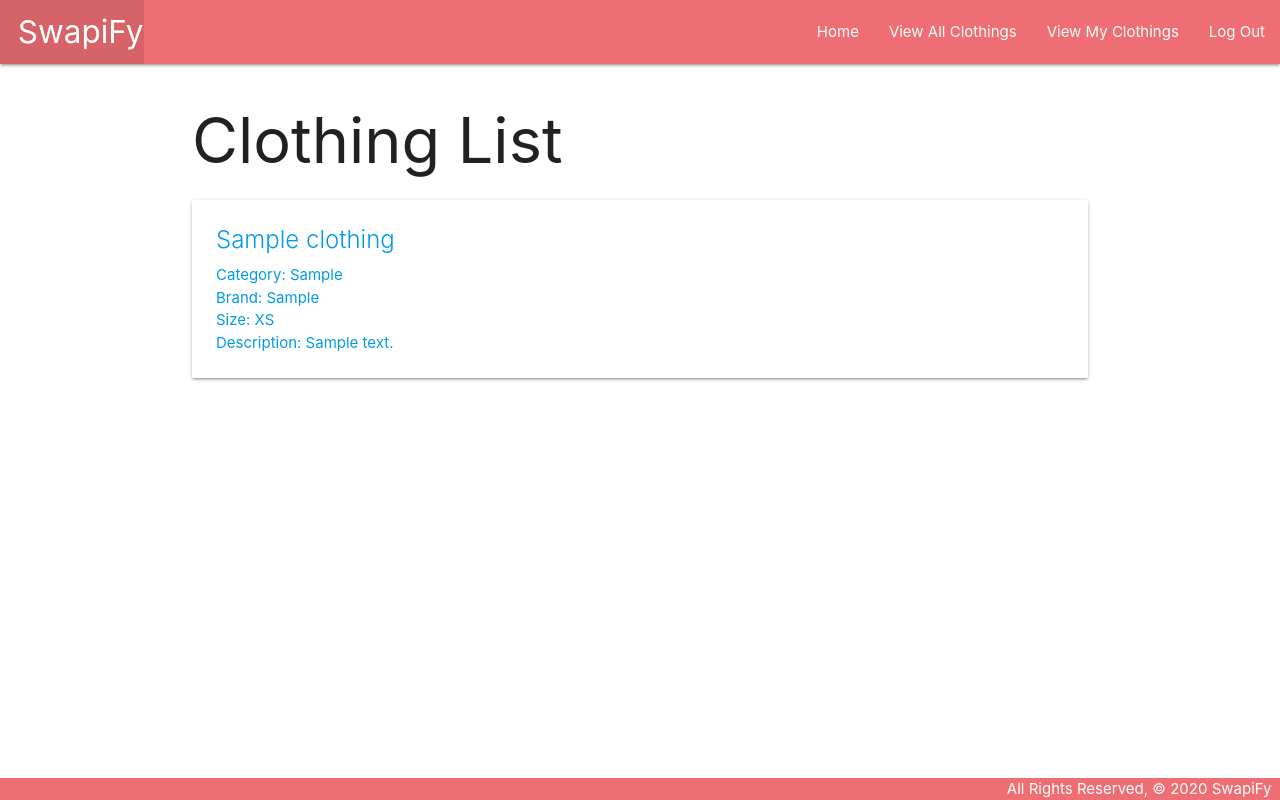
After one commit to wangxiaolialina/Swapify, a Django app: page /clothing/ in a window 1280 px wide. The commit adds this page. Run offline with Django 3.2, Linux system fonts and the light colour scheme; a user stored in the database is signed in; tables that the repository leaves empty hold one stand-in row (values such as "Sample post").

Commit message:
index page added for clothing and my clothing

```diff
--- a/main_app/models.py
+++ b/main_app/models.py
@@ -11,12 +11,12 @@ SHOESIZES = (('6', 'Six'), ('7', 'Seven'), ('8', 'Eight'), ('9', 'Nine'),
 # Create your models here.
 class Shoe(models.Model):
     name = models.CharField(max_length=100)
-    brand = models.CharField(max_length=100)
-    color = models.CharField(max_length=100)
+    brand = models.CharField(max_length=100, blank = True)
+    color = models.CharField(max_length=100, blank = True)
     shoe_size = models.CharField(max_length=2,
                                  choices=SHOESIZES,
                                  default=SHOESIZES[2][0])
-    description = models.TextField(max_length=250)
+    description = models.TextField(max_length=250, blank = True)
 
     def __str__(self):
         return self.name
@@ -29,7 +29,7 @@ class Clothing(models.Model):
     size = models.CharField(max_length=2, choices=SIZES, default=SIZES[1][0])
     description = models.TextField(max_length=250)
     user = models.ForeignKey(User, on_delete=models.CASCADE)
-    shoes = models.ManyToManyField(Shoe)
+    shoes = models.ManyToManyField(Shoe, blank = True )
 
     def __str__(self):
         return f"{self.name} - Size {self.get_size_display()}"
--- a/main_app/templates/base.html
+++ b/main_app/templates/base.html
@@ -27,10 +27,13 @@
             </li>
           </ul>
           <ul class="right">
-            <li><a href="/about">About</a></li>
+            <li><a href="/">Home</a></li>
             {% if user.is_authenticated %}
+            <li><a href="{% url 'index' %}">View All Clothings</a></li>
+            <li><a href="{% url 'myindex' %}">View My Clothings</a></li>
             <li><a href="{% url 'logout' %}">Log Out</a></li>
             {% else %}
+            <li><a href="{% url 'signup' %}">Sign Up</a></li>
             <li><a href="{% url 'login' %}">Log In</a></li>
             {% endif %}
           </ul>
--- /dev/null
+++ b/main_app/templates/clothings/index.html
@@ -0,0 +1,17 @@
+{% extends 'base.html' %} {% block content %}
+
+<h1>Clothing List</h1>
+{% for cloth in clothings %}
+  <div class="card">
+    <a href="{% url 'detail' cloth.id %}">
+    <div class="card-content">
+      <span class="card-title">{{ cloth.name }}</span>
+      <p>Category: {{ cloth.category }}</p>
+      <p>Brand: {{ cloth.brand }}</p>
+      <p>Size: {{ cloth.size}}</p>
+      <p>Description: {{ cloth.description }}</p>
+    </div>
+  </a>
+  </div>
+  {% endfor %} {% endblock %}
+</a>
--- a/main_app/urls.py
+++ b/main_app/urls.py
@@ -3,4 +3,7 @@ from . import views
 
 urlpatterns = [
     path('', views.home, name='home'),
+    path('clothing/', views.clothings_index, name='index'),
+    path('myclothing/', views.myclothings_index, name='myindex'),
+    path('accounts/signup/', views.signup, name='signup'),
 ]
--- a/main_app/views.py
+++ b/main_app/views.py
@@ -1,7 +1,39 @@
-from django.shortcuts import render
-
+from django.shortcuts import render, redirect
+from .models import Clothing, Shoe, Photo
+from django.contrib.auth.forms import UserCreationForm
+from django.contrib.auth import login
+from django.contrib.auth.decorators import login_required
+# from django.contrib.auth.mixins import LoginRequiredMixin
 
 
 # Create your views here.
 def home(request):
     return render(request, 'home.html')
+@login_required
+def clothings_index(request):
+    clothings = Clothing.objects.all()
+    return render(request, 'clothings/index.html', {'clothings': clothings})
+
+@login_required
+def myclothings_index(request):
+    myclothings = Clothing.objects.filter(user=request.user)
+    return render(request, 'clothings/myindex.html', {'myclothings': myclothings})
+
+def signup(request):
+    error_message = ''
+    if request.method == 'POST':
+        # This is how to create a 'user' form object
+        # that includes the data from the browser
+        form = UserCreationForm(request.POST)
+        if form.is_valid():
+            # This will add the user to the database
+            user = form.save()
+            # This is how we log a user in via code
+            login(request, user)
+            return redirect('index')
+        else:
+            error_message = 'Invalid sign up - try again'
+    # A bad POST or a GET request, so render signup.html with an empty form
+    form = UserCreationForm()
+    context = {'form': form, 'error_message': error_message}
+    return render(request, 'registration/signup.html', context)
--- a/swapify/settings.py
+++ b/swapify/settings.py
@@ -119,6 +119,6 @@ USE_TZ = True
 # https://docs.djangoproject.com/en/3.0/howto/static-files/
 
 STATIC_URL = '/static/'
-LOGIN_REDIRECT_URL = '/products/'
+LOGIN_REDIRECT_URL = '/clothing/'
 
 LOGOUT_REDIRECT_URL = '/'
```
Also changed, not shown: main_app/templates/clothings/myindex.html (added, +17 -0 lines), main_app/templates/registration/signup.html (added, +14 -0 lines), main_app/migrations/0005_auto_20200706_1552.py (added).
